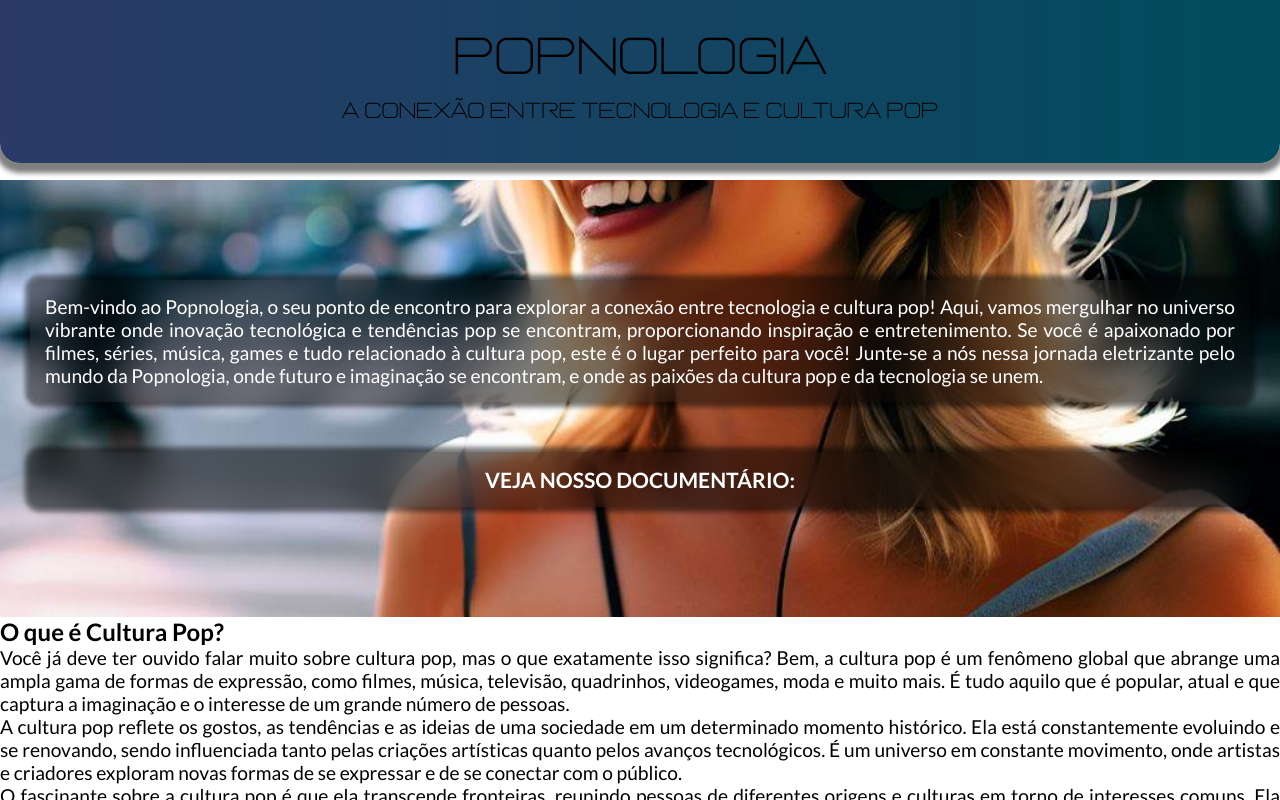
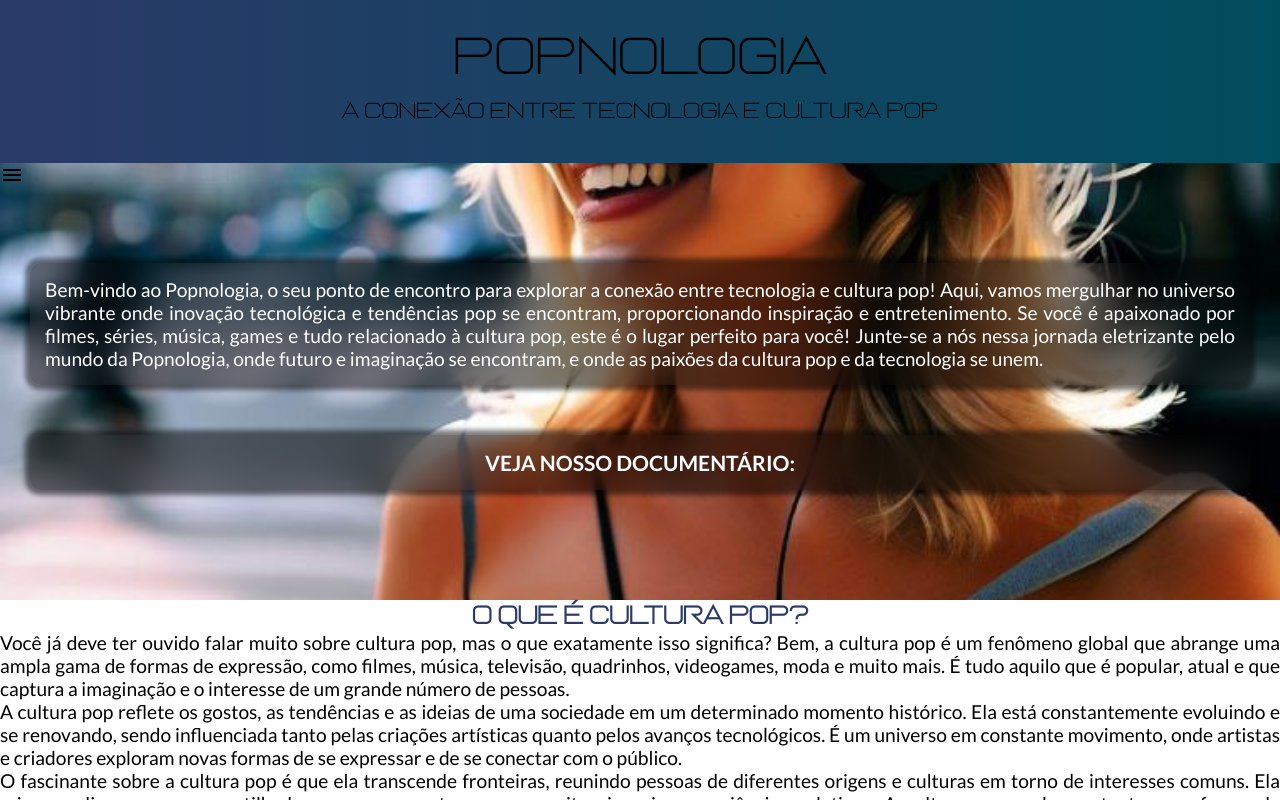
Before and after one commit to Projeto-do-Ano-Letivo-2023-Popnologia/Site-popnologia, a plain HTML site: page docs/index.html in a window 1280 px wide. Shown: the top 800 px of the page. Drawn offline with nearby package versions, Linux system fonts and the light colour scheme.

Commit message:
Página inicial

```diff
--- a/docs/estilos/estilo-principal.css
+++ b/docs/estilos/estilo-principal.css
@@ -57,28 +57,36 @@
   font-family: var(--fonte-texto);
 }
 
+/* Títulos */
+h1,
+h2,
+h3,
+h4,
+h5,
+h6 {
+  font-family: var(--fonte-titulos);
+  text-align: center;
+}
+h2 {
+  color: var(--cor01);
+}
+h3 {
+  color: var(--cor05);
+}
 /* HEADER */
-header {
-  /* background-image: linear-gradient(to right, var(--gradiente-colorido)); */
+header,
+nav {
   background-image: linear-gradient(to right, var(--cor01), var(--cor02));
 
-  border-radius: 0 0 20px 20px;
-
+  margin: 0;
+}
+header {
   text-align: center;
 
-  margin: 0;
   padding-top: 24px;
   padding-bottom: 40px;
-  box-shadow: 0 5px 5px 5px rgba(0, 0, 0, 0.5);
-
-  position: fixed;
-  top: 0;
-  left: 0;
-  right: 0;
-  z-index: 2;
 }
 h1 {
-  font-family: var(--fonte-titulos);
   font-weight: normal;
   font-size: 3.1em;
 
@@ -93,10 +101,14 @@ header > p#slogan {
   margin-top: 10px;
 }
 /* NAV */
-
+nav {
+  z-index: 2;
+  border-radius: 0 0 20px 20px;
+  /* box-shadow: 0 5px 5px 5px rgba(0, 0, 0, 0.5); */
+}
 /* MAIN */
 main {
-  margin-top: 180px;
+  margin-top: -27px;
   margin-left: 0;
   margin-right: 0;
 }
--- a/docs/index.html
+++ b/docs/index.html
@@ -17,9 +17,9 @@
       <h1>Popnologia</h1>
       <p id="slogan">A Conexão entre Tecnologia e Cultura Pop</p>
     </header>
-    <!-- <nav>
+    <nav>
       <span class="material-symbols-outlined"> menu </span>
-    </nav> -->
+    </nav>
     <main>
       <section id="introducao" class="background-imagem">
         <article id="bem-vindo">
--- a/docs/paginas/inicio/estilo/estilo-inicio.css
+++ b/docs/paginas/inicio/estilo/estilo-inicio.css
@@ -1,6 +1,6 @@
 @charset "UTF-8";
 
 section#introducao {
-  background: url(../imagens/mulher-celular-g.jpg) center center no-repeat fixed;
+  background: url(../imagens/mulher-celular-m.jpg) center center no-repeat fixed;
   background-size: cover;
 }
```
